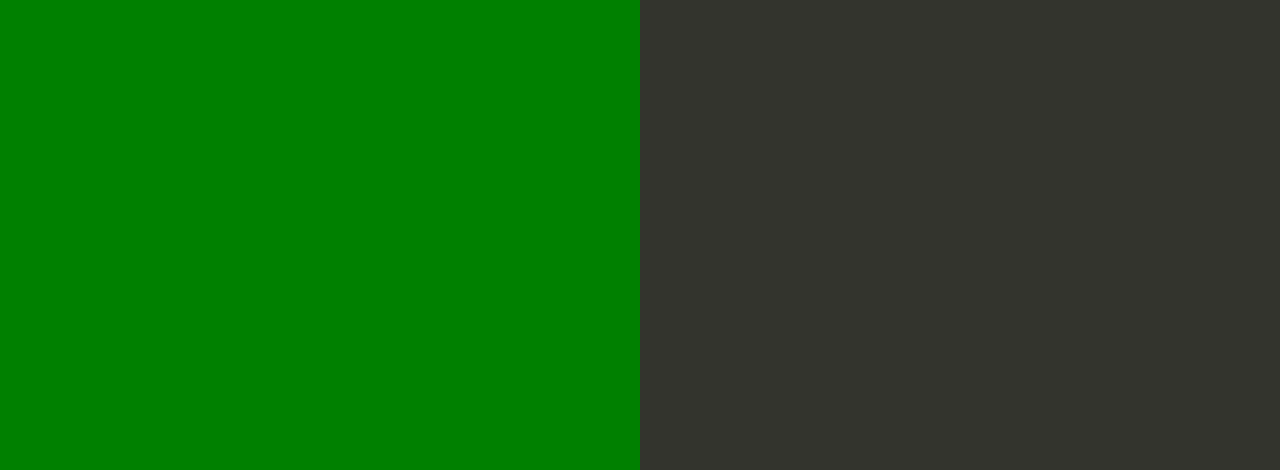
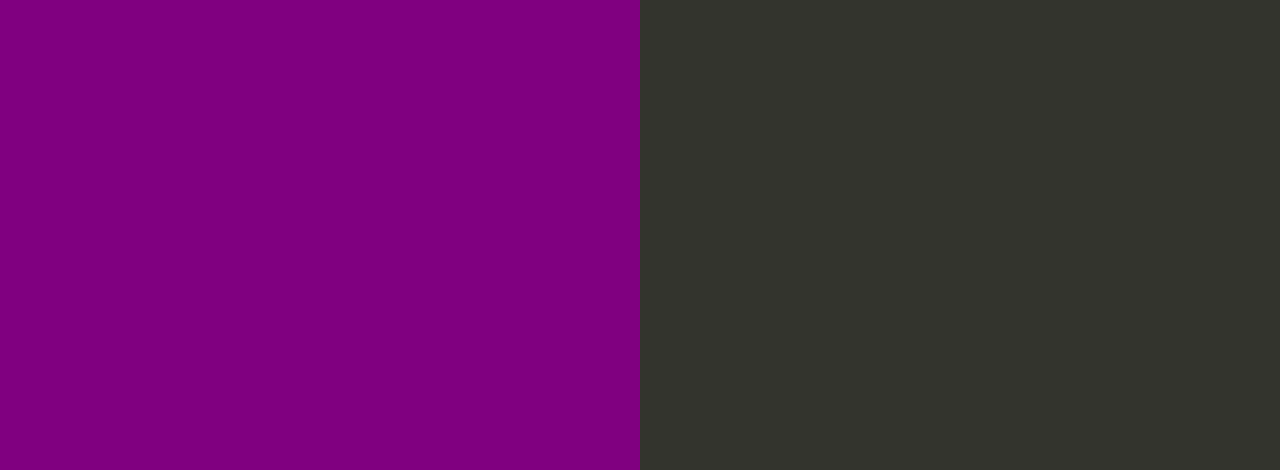
Before and after one commit to dopeignite/my-nodejs-app, a website: page index.html in a window 1280 px wide. Shown: the part 330-800 px from the top of the page. Drawn offline with Linux system fonts and the light colour scheme.

Commit message:
Update index.html
updated color

```diff
--- a/index.html
+++ b/index.html
@@ -35,7 +35,7 @@
 
         text-align: right;
         padding-top: 11em;
-        background-color: green;
+        background-color: purple;
 
       }
       .textColumn p {
```
